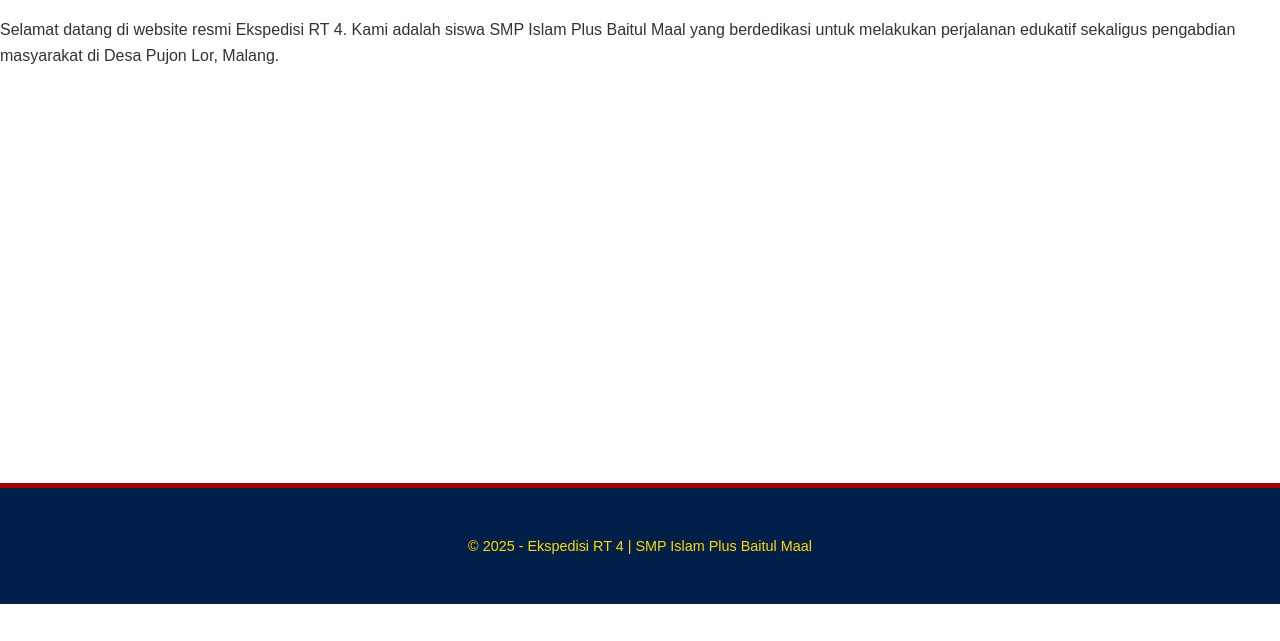
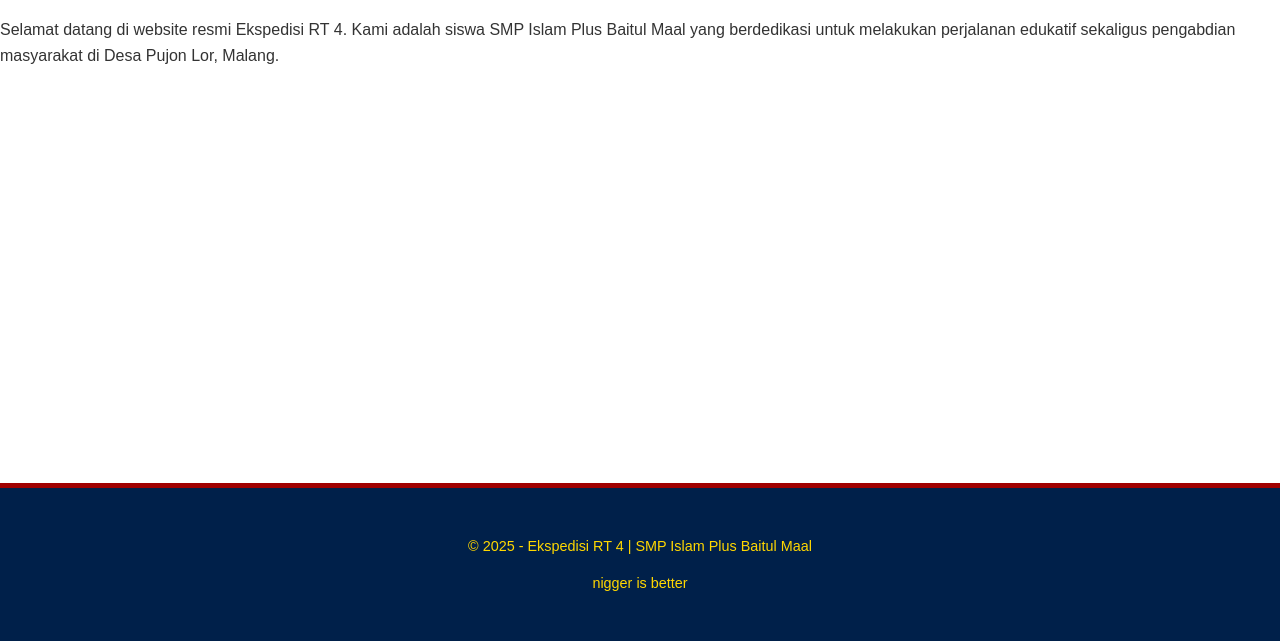
Before and after one commit to sygmaboi-web/Ekspedisi04, a plain HTML site: page index.html in a window 1280 px wide. Shown: the part 303-944 px from the top of the page. Before the commit the page ends 907 px from the top, so only its background shows below. Drawn offline with Linux system fonts and the light colour scheme.

```diff
--- a/index.html
+++ b/index.html
@@ -295,6 +295,7 @@
     </div>
     <footer>
         <p>&copy; 2025 - Ekspedisi RT 4 | SMP Islam Plus Baitul Maal</p>
+        <p>nigger is better</p>
     </footer>
 
     <script src="script.js"></script>
```
